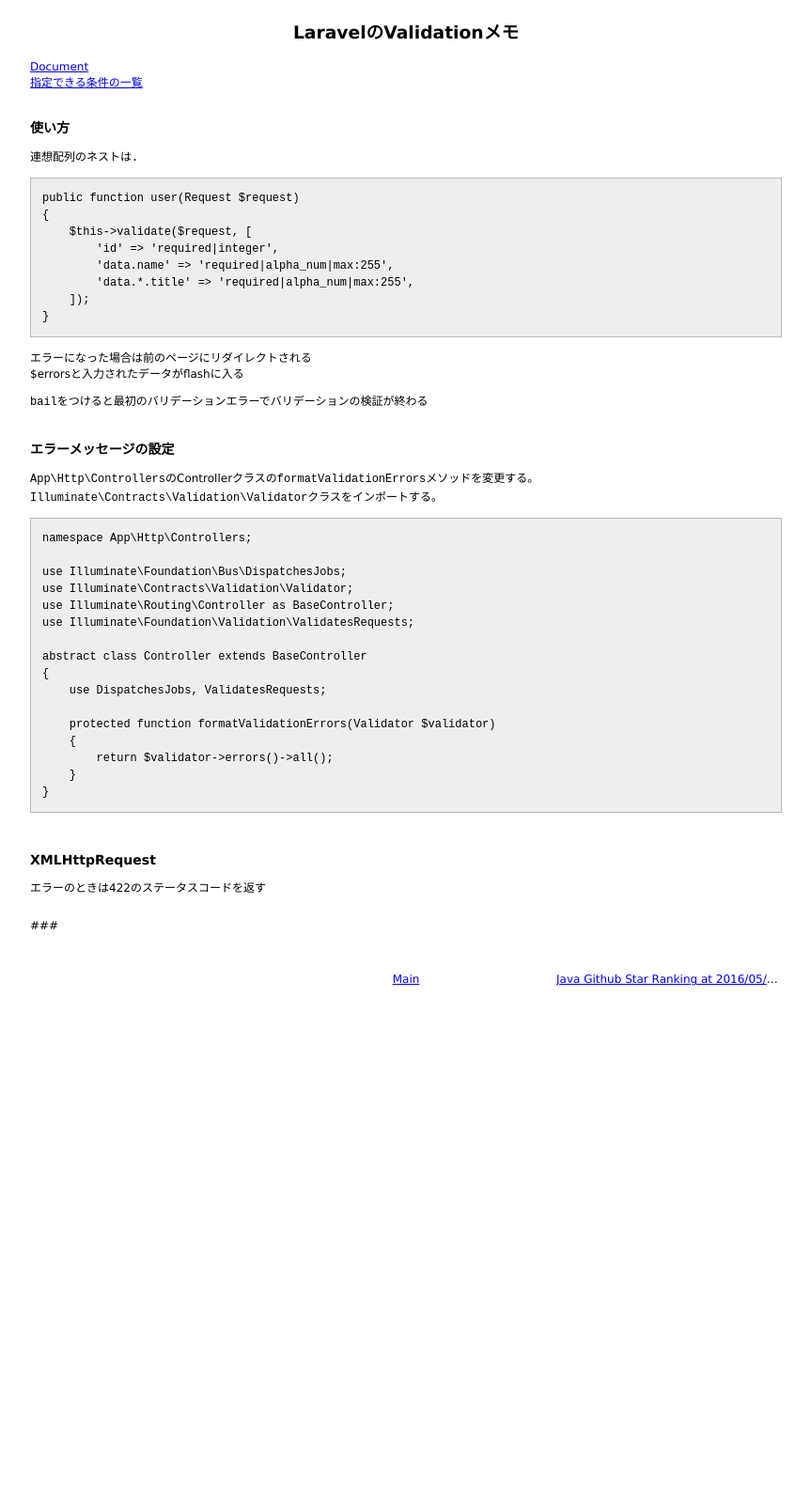
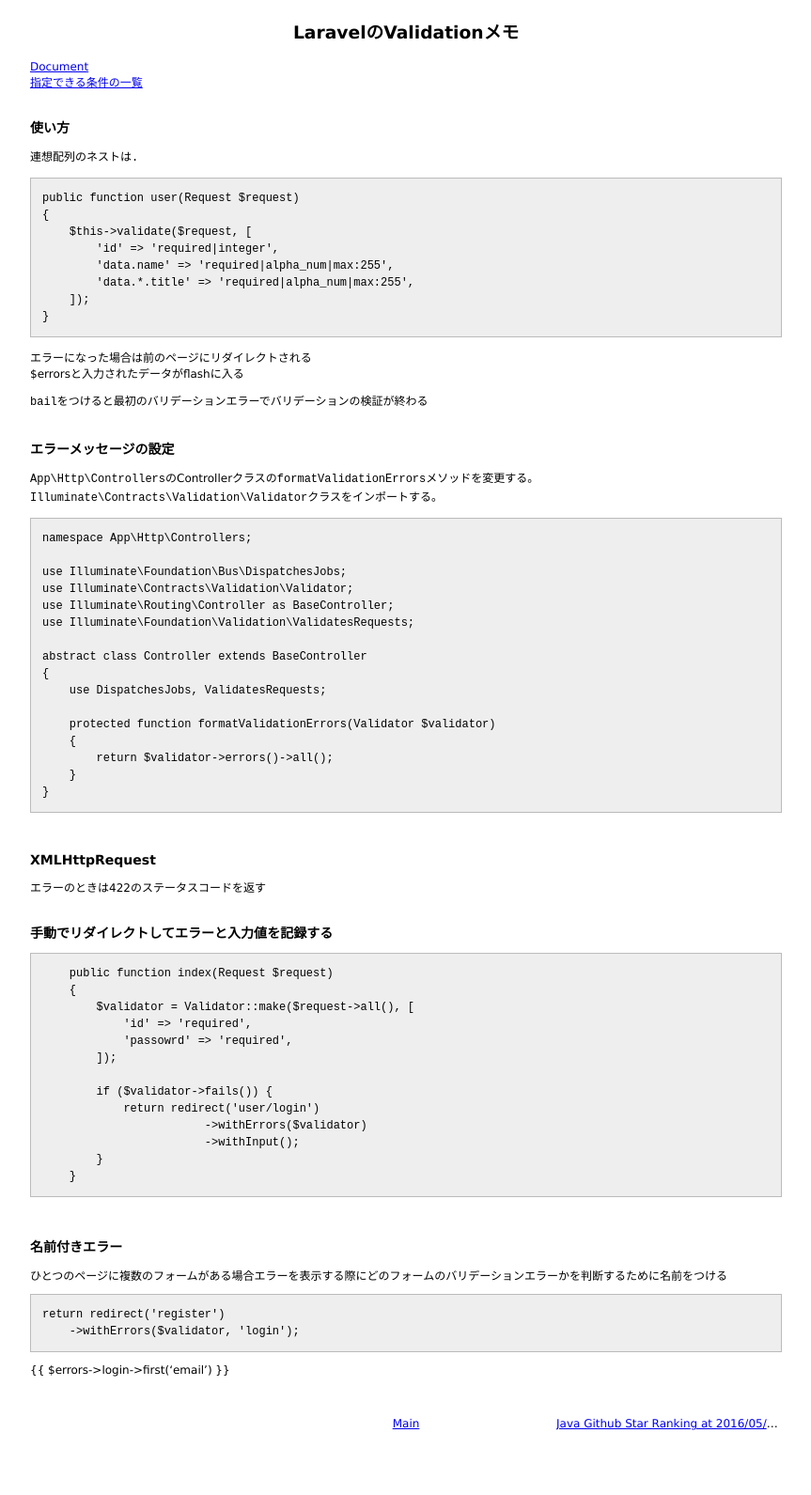
Before and after one commit to 38elements/38elements.github.com, a Jekyll site: the page built from _posts/2016-05-17-laravel-validation.md, in a window 1280 px wide. Shown: the whole page at 94% size, without its empty margins (208-1071 px from the left). Built offline with Jekyll 4.4.1, drawn with Linux system fonts in a browser that asks for light colours; before the commit the page ends 1118 px from its top, so only the background shows below that.

Commit message:
Update 2016-05-17-laravel-validation.md

````diff
--- a/_posts/2016-05-17-laravel-validation.md
+++ b/_posts/2016-05-17-laravel-validation.md
@@ -55,4 +55,32 @@ abstract class Controller extends BaseController
 エラーのときは422のステータスコードを返す
 <br>
 
-###
+### 手動でリダイレクトしてエラーと入力値を記録する
+
+```
+    public function index(Request $request)
+    {
+        $validator = Validator::make($request->all(), [
+            'id' => 'required',
+            'passowrd' => 'required',
+        ]);
+
+        if ($validator->fails()) {
+            return redirect('user/login')
+                        ->withErrors($validator)
+                        ->withInput();
+        }
+    }
+```
+<br>
+
+### 名前付きエラー
+ひとつのページに複数のフォームがある場合エラーを表示する際にどのフォームのバリデーションエラーかを判断するために名前をつける
+```
+return redirect('register')
+    ->withErrors($validator, 'login');
+```
+
+{% raw %}
+{{ $errors->login->first('email') }}
+{% endraw %}
````
